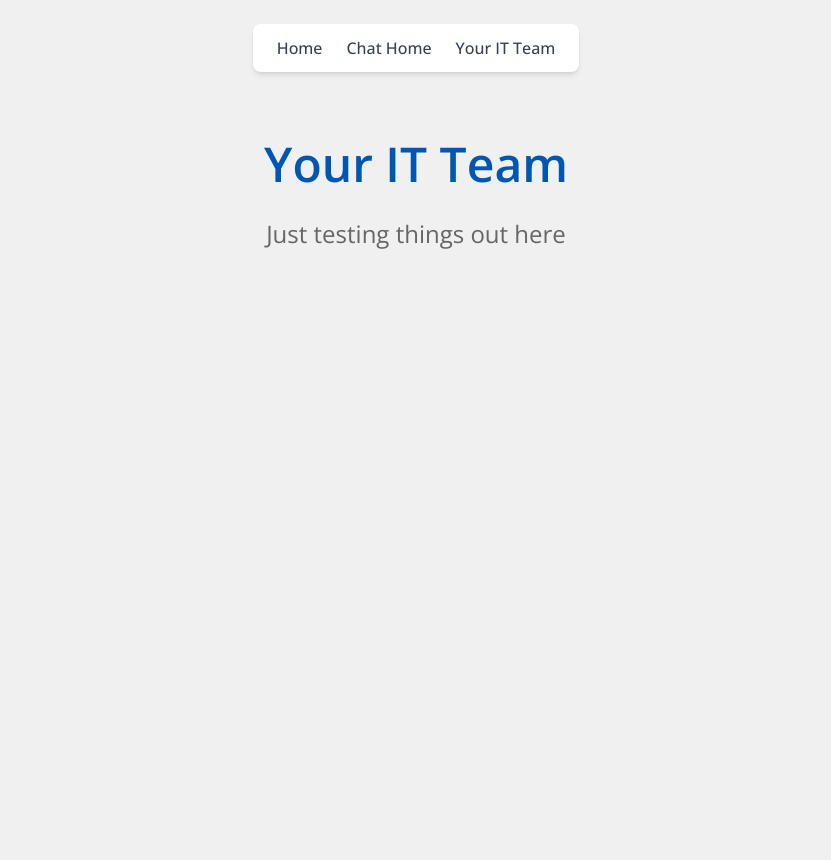
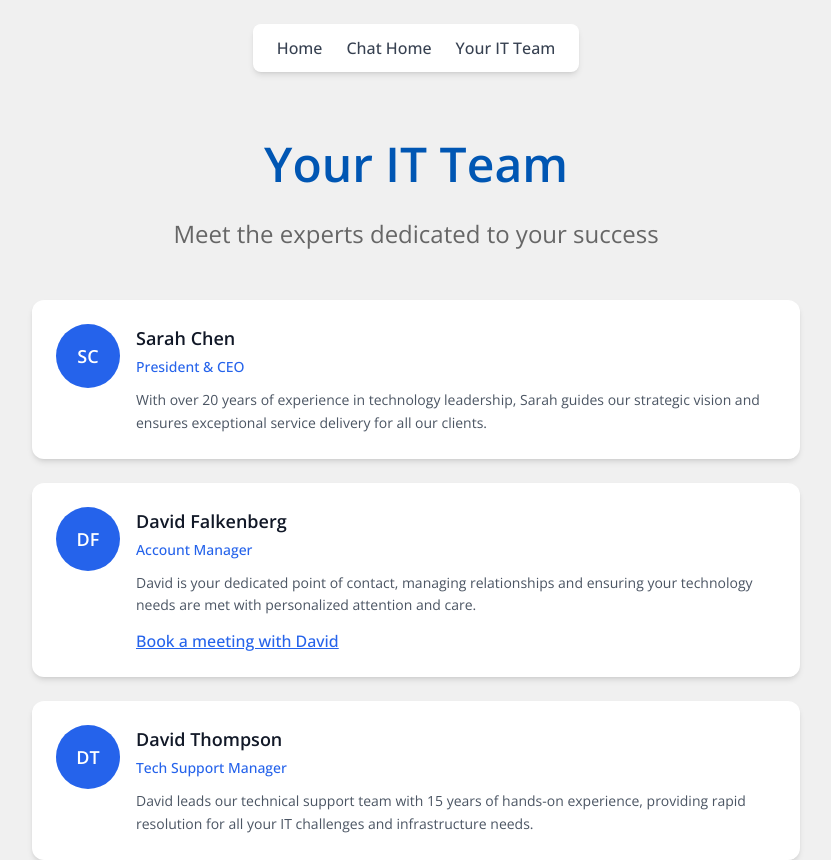
Before and after one commit to bitgator/bluefoxtp-home, a React (Vite) app: page /it-team in a window 1280 px wide. Shown: the whole page, without its empty margins (224-1055 px from the left). Before the commit the page ends 800 px from the top, so only its background shows below. Built offline with nearby package versions, Linux system fonts and the light colour scheme.

Commit message:
mockup Your IT Team
mockup Your IT Team

```diff
--- a/src/pages/ITTeam.tsx
+++ b/src/pages/ITTeam.tsx
@@ -1,13 +1,60 @@
 export default function ITTeam() {
+  const teamMembers = [
+    {
+      name: "Sarah Chen",
+      title: "President & CEO",
+      avatar: "SC",
+      blurb: "With over 20 years of experience in technology leadership, Sarah guides our strategic vision and ensures exceptional service delivery for all our clients."
+    },
+    {
+      name: "David Falkenberg",
+      title: "Account Manager",
+      avatar: "DF",
+      blurb: "David is your dedicated point of contact, managing relationships and ensuring your technology needs are met with personalized attention and care.",
+      bookingLink: "https://outlook.office.com/bookwithme/user/f05a7a3e46524c5e9548b1b98cf1fae8@cloudradial.com?anonymous&ismsaljsauthenabled&ep=plink"
+    },
+    {
+      name: "David Thompson",
+      title: "Tech Support Manager",
+      avatar: "DT",
+      blurb: "David leads our technical support team with 15 years of hands-on experience, providing rapid resolution for all your IT challenges and infrastructure needs."
+    }
+  ]
+
   return (
     <div className="min-h-screen flex flex-col items-center px-4" style={{backgroundColor: '#f0f0f0'}}>
-      <div className="w-full max-w-5xl pt-32">
+      <div className="w-full max-w-3xl pt-32">
         <h1 className="text-center">
           Your IT Team
         </h1>
-        <h2 className="text-center mt-4">
-          Just testing things out here
+        <h2 className="text-center mt-4 mb-12">
+          Meet the experts dedicated to your success
         </h2>
+
+        <div className="space-y-6">
+          {teamMembers.map((member, index) => (
+            <div key={index} className="bg-white rounded-xl shadow-md p-6 flex items-start gap-4">
+              <div className="w-16 h-16 bg-blue-600 rounded-full flex items-center justify-center text-white font-semibold text-lg flex-shrink-0">
+                {member.avatar}
+              </div>
+              <div className="flex-1">
+                <h3 className="font-semibold text-lg text-gray-900 mb-1">{member.name}</h3>
+                <p className="text-blue-600 font-medium mb-3">{member.title}</p>
+                <p className="text-gray-600 leading-relaxed">{member.blurb}</p>
+                {member.bookingLink && (
+                  <a
+                    href={member.bookingLink}
+                    target="_blank"
+                    rel="noopener noreferrer"
+                    className="inline-block mt-3 text-blue-600 hover:text-blue-800 font-medium underline"
+                  >
+                    Book a meeting with David
+                  </a>
+                )}
+              </div>
+            </div>
+          ))}
+        </div>
       </div>
     </div>
   )
```
